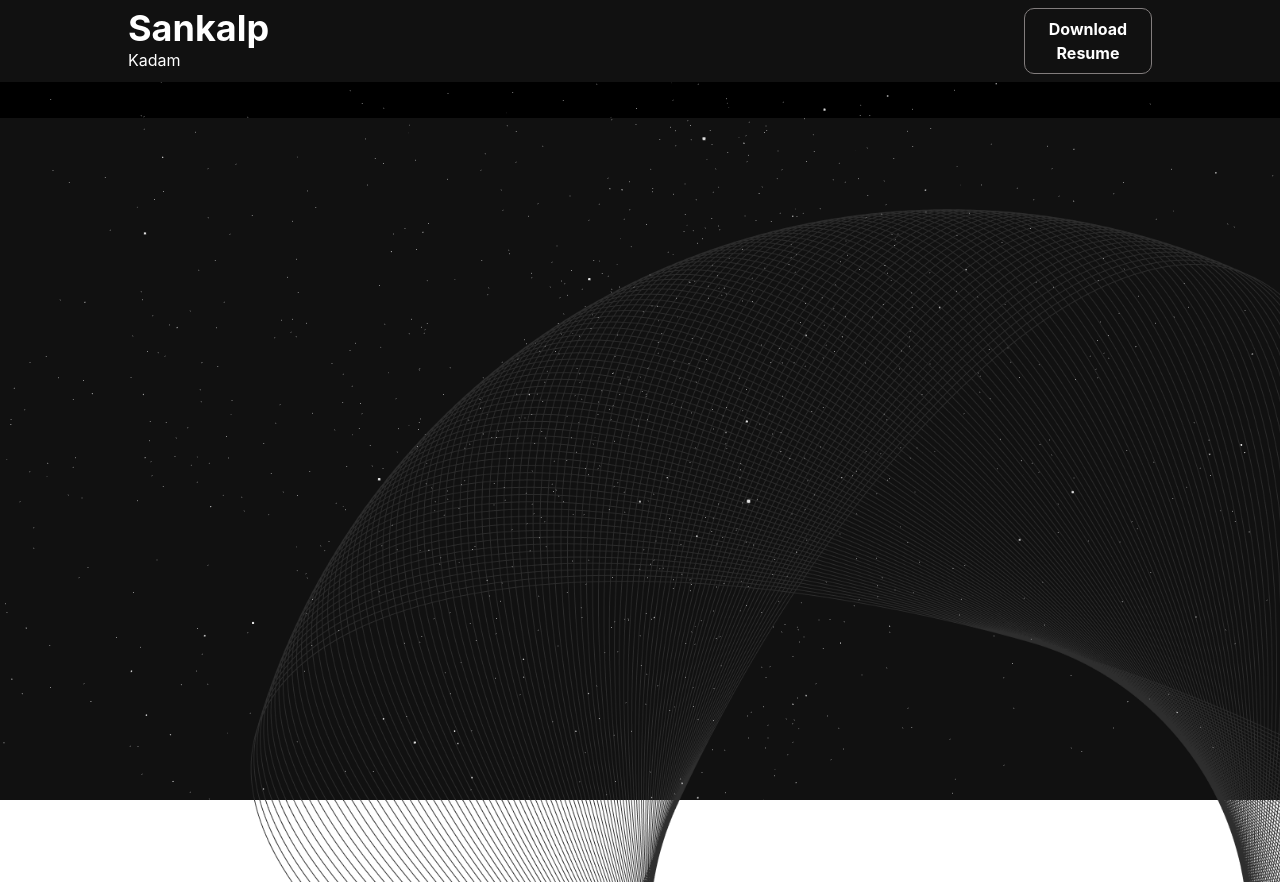
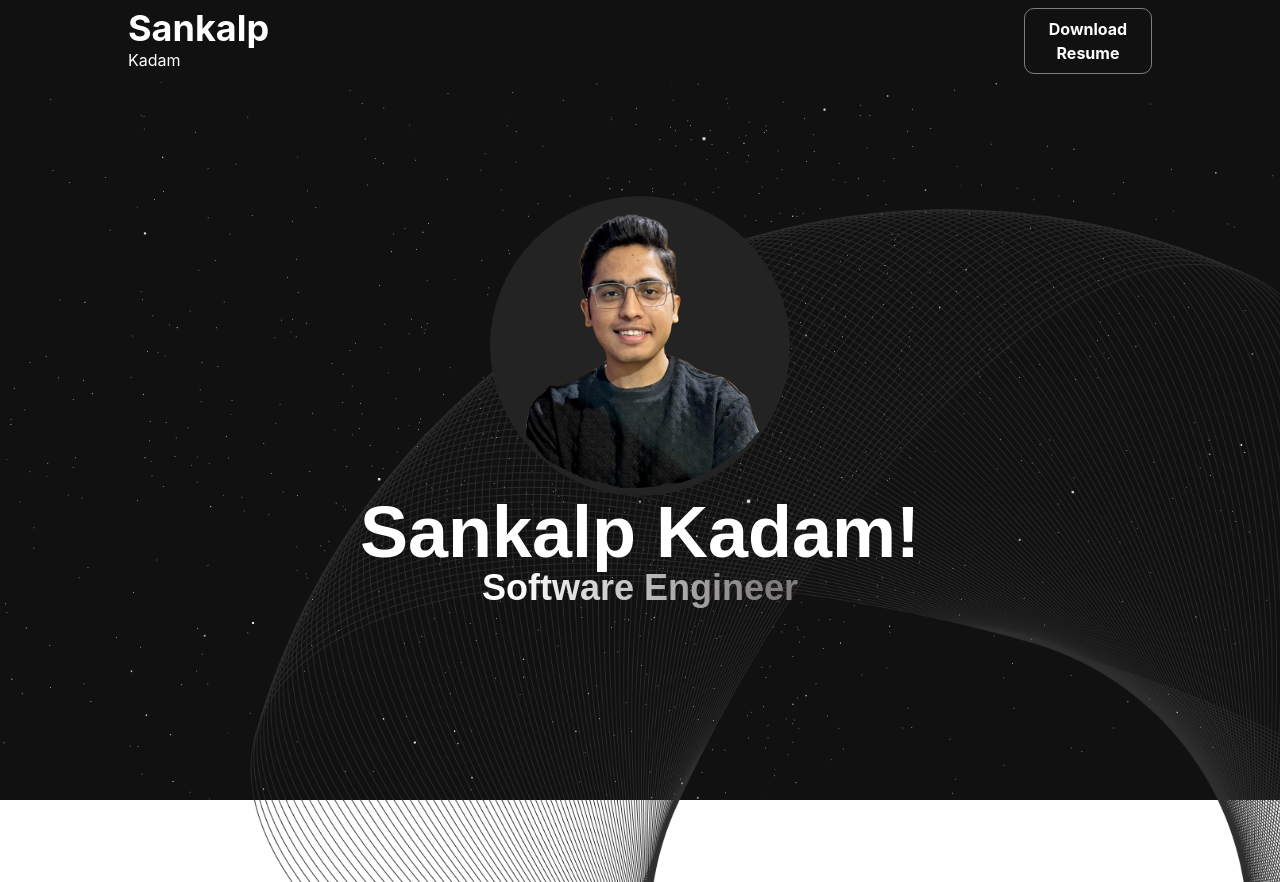
Before and after one commit to SankalpKadam/portfolio, a React (Create React App) app: page / in a window 1280 px wide. Built offline with nearby package versions, Linux system fonts and the light colour scheme.

Commit message:
implemented basic banner design

```diff
--- /dev/null
+++ b/src/Banner/Banner.css
@@ -0,0 +1,30 @@
+.banner{
+    width: 100%;
+    height: 80%;
+    display: flex;
+    flex-direction: column;
+    justify-content: center;
+    align-items: center;
+}
+.banner__image{
+    width: 300px;
+    height: 300px;
+    background-color: #242323;
+    z-index: 2;
+    border-radius: 50%;
+}
+.banner__data{
+    width: 100%;
+    height: fit-content;
+    text-align: center;
+    font-family: 'Poppins', sans-serif;
+}
+.banner__name{
+    font-weight: 600;
+}
+.banner__title{
+    background: linear-gradient(to right, rgb(255,255,255) 40%,rgb(130,125,125) 60%);
+    -webkit-background-clip: text;
+    -webkit-text-fill-color: transparent;
+    font-weight: 600;
+}
--- /dev/null
+++ b/src/Banner/Banner.jsx
@@ -0,0 +1,17 @@
+import React from 'react'
+import './Banner.css'
+const Banner = () => {
+  return (
+    <div className='banner'>
+      <div className='banner__image'>
+        <img src={require('../linkedin.png')} alt="img"/>
+      </div>
+      <div className='banner__data'>
+        <p className='text-7xl text-white banner__name'>Sankalp Kadam!</p>
+        <p className='text-4xl text-white banner__title'>Software Engineer</p>
+      </div>
+    </div>
+  )
+}
+
+export default Banner
--- a/src/HomePage/Homepage.jsx
+++ b/src/HomePage/Homepage.jsx
@@ -1,11 +1,13 @@
 import React from 'react'
 import './Homepage.css'
-import StarsCanvas from '../StarsBackground/StarBackground';;
+import StarsCanvas from '../StarsBackground/StarBackground';import Banner from '../Banner/Banner';
+;
 const Homepage = () => {
   return (
     <div className='homepage'>
+        <Banner/>
       {/* <StarsCanvas/> */}
-      <p className='text-3xl white text-center bg-black'>Hello</p>
+      {/* <p className='text-3xl white text-center bg-white'>Hello</p> */}
     </div>
   )
 }
--- a/src/NavbarComponent/navbar.css
+++ b/src/NavbarComponent/navbar.css
@@ -6,8 +6,7 @@
     background-color: white;
     padding: 0.5rem 8rem;
     background: linear-gradient(80deg, rgb(17,17,17) 60%, rgb(17,17,17) 10%);
-    /* box-shadow:0px 5px 10px black; */
-    backdrop-filter: blur(4px);
+    backdrop-filter: blur(10px);
     position: sticky;
     top: 0;
 }
--- a/src/index.css
+++ b/src/index.css
@@ -1,6 +1,7 @@
 @tailwind base;
 @tailwind components;
 @tailwind utilities;
+@import url('https://fonts.googleapis.com/css2?family=Poppins:ital,wght@0,100;0,200;0,300;0,400;0,500;0,600;0,700;0,800;0,900;1,100;1,200;1,300;1,400;1,500;1,600;1,700;1,800;1,900&display=swap');
 body {
   margin: 0;
   font-family: -apple-system, BlinkMacSystemFont, 'Segoe UI', 'Roboto', 'Oxygen',
```
Also changed, not shown: src/linkedin.png (added).
